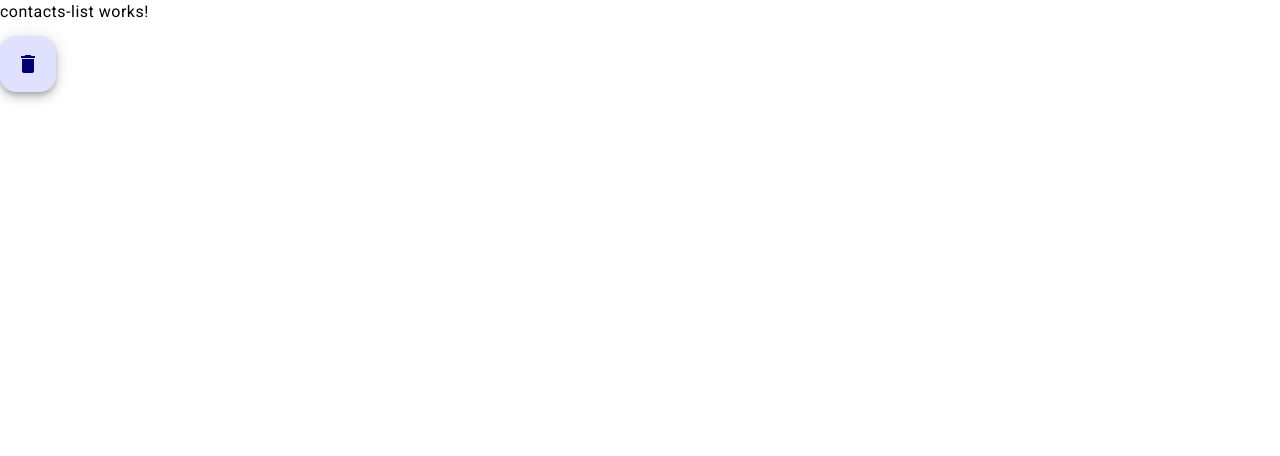
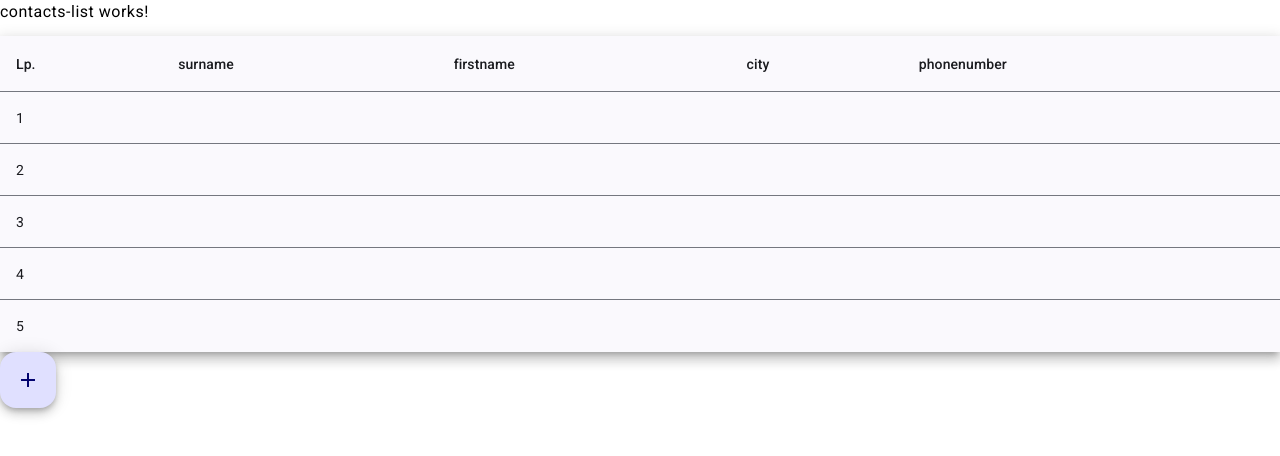
Before and after one commit to cymbalini/app-ang, an Angular app: page / in a window 1280 px wide. Shown: the top 456 px of the page. Built offline with nearby package versions, Linux system fonts and the light colour scheme.

Commit message:
niesoknczone

```diff
--- a/src/app/contacts/contacts-list/contacts-list.component.html
+++ b/src/app/contacts/contacts-list/contacts-list.component.html
@@ -1,4 +1,42 @@
 <p>contacts-list works!</p>
-<button mat-fab>
-    <mat-icon>delete</mat-icon>
+
+<table mat-table [dataSource]="displayedColumns" class="mat-elevation-z8">
+
+    <!--- Note that these columns can be defined in any order.
+          The actual rendered columns are set as a property on the row definition" -->
+
+    <!-- lp Column -->
+    <ng-container matColumnDef="lp">
+      <th mat-header-cell *matHeaderCellDef> Lp. </th>
+      <td mat-cell *matCellDef="let element; let i = index"> {{i+1}} </td>
+    </ng-container>
+
+    <!-- surname Column -->
+    <ng-container matColumnDef="surname">
+      <th mat-header-cell *matHeaderCellDef> surname </th>
+      <td mat-cell *matCellDef="let element"> {{element.surname}} </td>
+    </ng-container>
+
+    <!-- firstname Column -->
+    <ng-container matColumnDef="firstname">
+      <th mat-header-cell *matHeaderCellDef> firstname </th>
+      <td mat-cell *matCellDef="let element"> {{element.firstname}} </td>
+    </ng-container>
+
+    <!-- city Column -->
+    <ng-container matColumnDef="city">
+        <th mat-header-cell *matHeaderCellDef> city </th>
+        <td mat-cell *matCellDef="let element"> {{element.city}} </td>
+      </ng-container>
+      <!-- phonenumber Column -->
+      <ng-container matColumnDef="phonenumber">
+        <th mat-header-cell *matHeaderCellDef> phonenumber </th>
+        <td mat-cell *matCellDef="let element"> {{element.phonenumber}} </td>
+      </ng-container>
+
+    <tr mat-header-row *matHeaderRowDef="displayedColumns"></tr>
+    <tr mat-row *matRowDef="let row; columns: displayedColumns;"></tr>
+  </table>
+  <button mat-fab>
+    <mat-icon>add</mat-icon>
 </button>
--- a/src/app/contacts/contacts-list/contacts-list.component.ts
+++ b/src/app/contacts/contacts-list/contacts-list.component.ts
@@ -8,6 +8,7 @@ import { ContactModel } from '../../models/contact-model';
   styleUrl: './contacts-list.component.scss'
 })
 export class ContactsListComponent {
-  data: ContactModel[] = contactsData;
+  displayedColumns: string[] = ['lp', 'surname', 'firstname', 'city', 'phonenumber'];
+  dataSource: ContactModel[] = contactsData;
 
 }
--- a/src/app/contacts/contacts.module.ts
+++ b/src/app/contacts/contacts.module.ts
@@ -3,13 +3,14 @@ import { CommonModule } from '@angular/common';
 import { ContactsListComponent } from './contacts-list/contacts-list.component';
 import {MatButtonModule} from '@angular/material/button';
 import { MatIconModule } from '@angular/material/icon';
-
+import {MatTableModule} from '@angular/material/table';
 
 @NgModule({
   declarations: [
     ContactsListComponent
   ],
   imports: [
+    MatTableModule,
     CommonModule,
     MatButtonModule,
     MatIconModule
```
